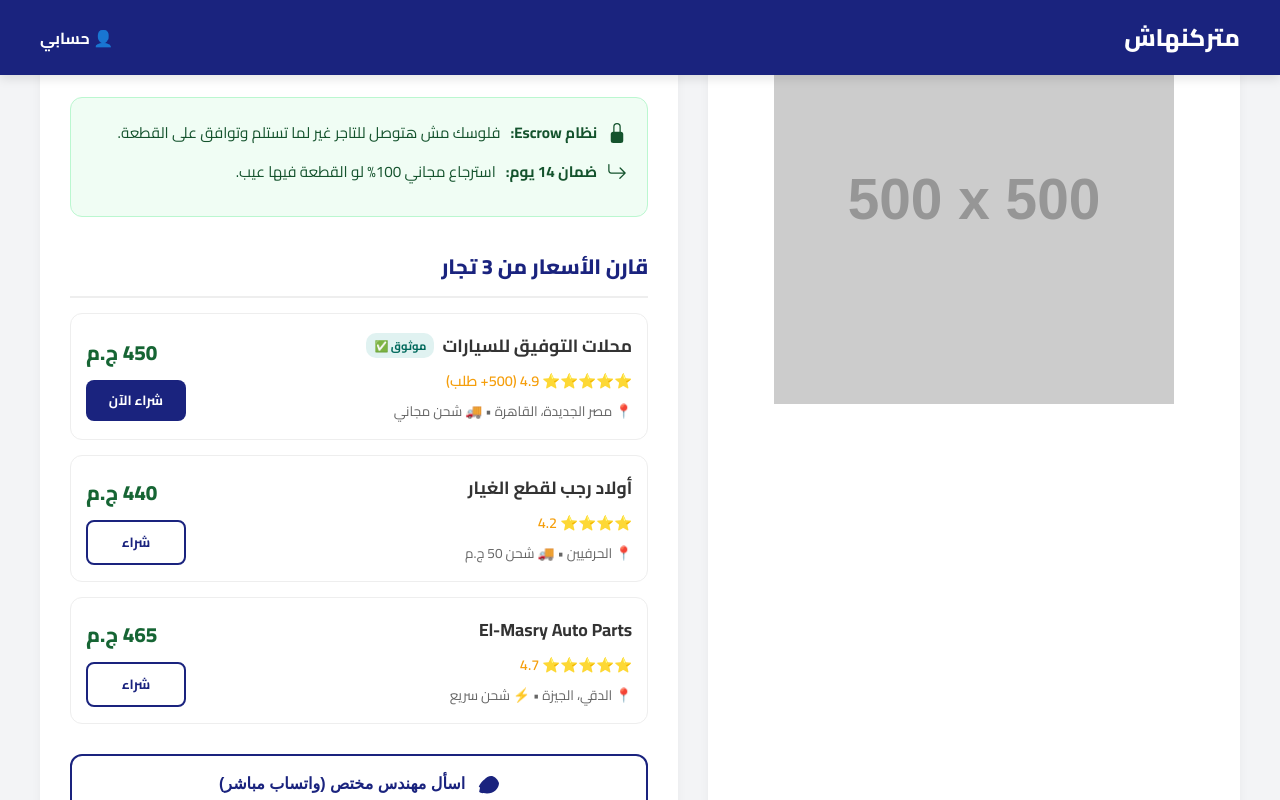
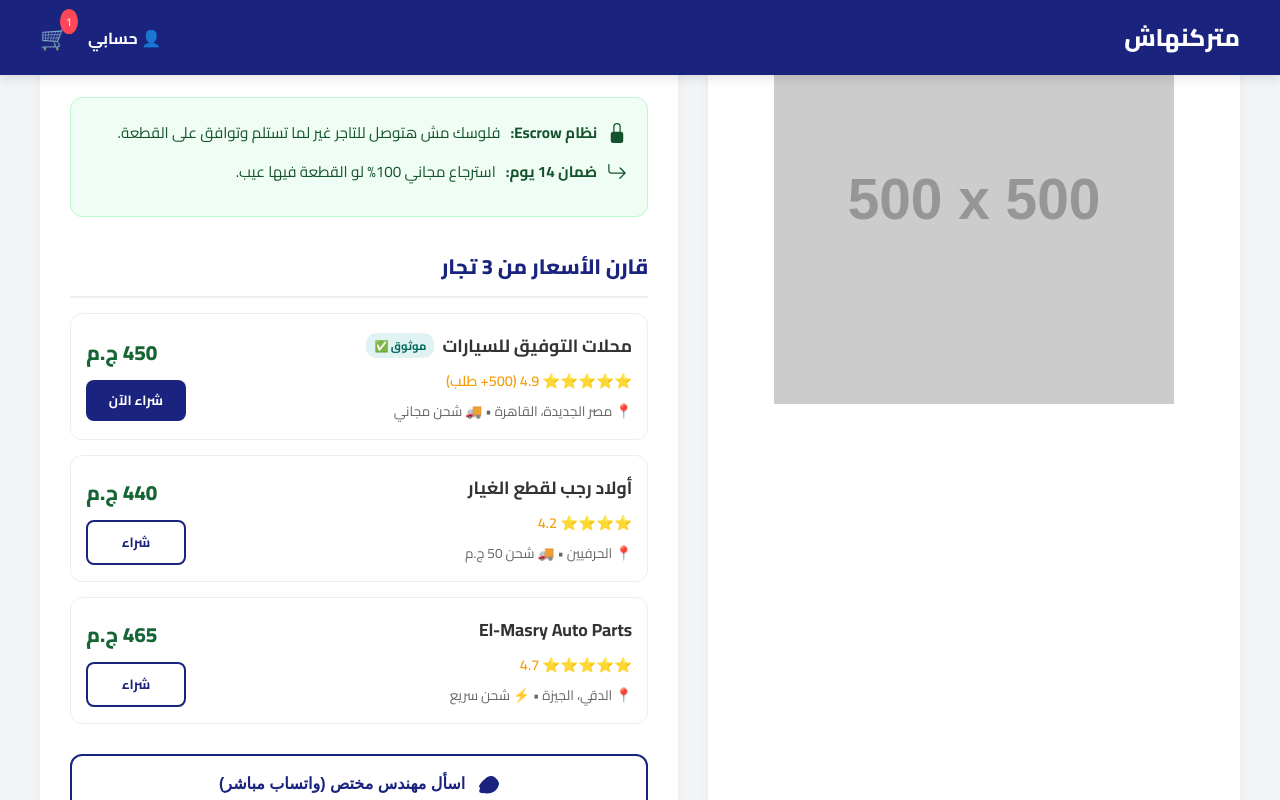
Before and after one commit to supermohamed55555-hash/Matrknhash, a website: page product-detail.html in a window 1280 px wide. Both pictures are taken after a click on the button "شراء الآن". Shown: the part 539-1339 px from the top of the page. Drawn offline with Linux system fonts and the light colour scheme; no server answers; placeholder pictures from the web are drawn by us.

Commit message:
Update product-detail.html

```diff
--- a/product-detail.html
+++ b/product-detail.html
@@ -465,7 +465,15 @@
     <header class="header">
         <div class="nav-container">
             <a href="index.html" class="logo">متركنهاش</a>
-            <a href="profile.html" style="color:white; text-decoration:none; font-weight:bold;">👤 حسابي</a>
+            <div style="display: flex; align-items: center; gap: 20px;">
+                <a href="profile.html" style="color:white; text-decoration:none; font-weight:bold;">👤 حسابي</a>
+                <div class="cart-icon-container" onclick="window.location.href='profile.html#cart'"
+                    style="cursor:pointer; position:relative;">
+                    <span style="font-size: 1.4rem;">🛒</span>
+                    <span id="cartBadge"
+                        style="position:absolute; top:-8px; right:-10px; background:#ff4757; color:white; font-size:0.7rem; padding:2px 6px; border-radius:50%; display:none;">0</span>
+                </div>
+            </div>
         </div>
     </header>
 
@@ -829,9 +837,53 @@
 
         checkGarageCompatibility();
 
-        function addToCart(seller) {
-            alert(`تم إضافة المنتج للسلة من التاجر: ${seller}`);
+        // --- Cart Logic ---
+        function updateCartBadge() {
+            const cart = JSON.parse(localStorage.getItem('cart') || '[]');
+            const badge = document.getElementById('cartBadge');
+            if (cart.length > 0) {
+                badge.innerText = cart.length;
+                badge.style.display = 'block';
+            } else {
+                badge.style.display = 'none';
+            }
         }
+
+        async function addToCart(sellerName) {
+            const productId = urlParams.get('id');
+            const name = document.getElementById('pName').innerText;
+            const priceText = document.getElementById('pPrice').innerText;
+            const price = parseInt(priceText.replace(/[^\d]/g, ''));
+            const image = document.getElementById('pImg').src;
+
+            let cart = JSON.parse(localStorage.getItem('cart') || '[]');
+
+            // Add simple item
+            cart.push({
+                productId,
+                name,
+                price,
+                image,
+                seller: sellerName,
+                quantity: 1
+            });
+
+            localStorage.setItem('cart', JSON.stringify(cart));
+            updateCartBadge();
+
+            // Provide visual feedback
+            const btn = event.target;
+            const originalText = btn.innerText;
+            btn.innerText = '✅ تمت الإضافة';
+            btn.style.background = '#059669';
+            setTimeout(() => {
+                btn.innerText = originalText;
+                btn.style.background = '';
+            }, 2000);
+        }
+
+        // Initialize UI
+        updateCartBadge();
     </script>
 </body>
 
```
